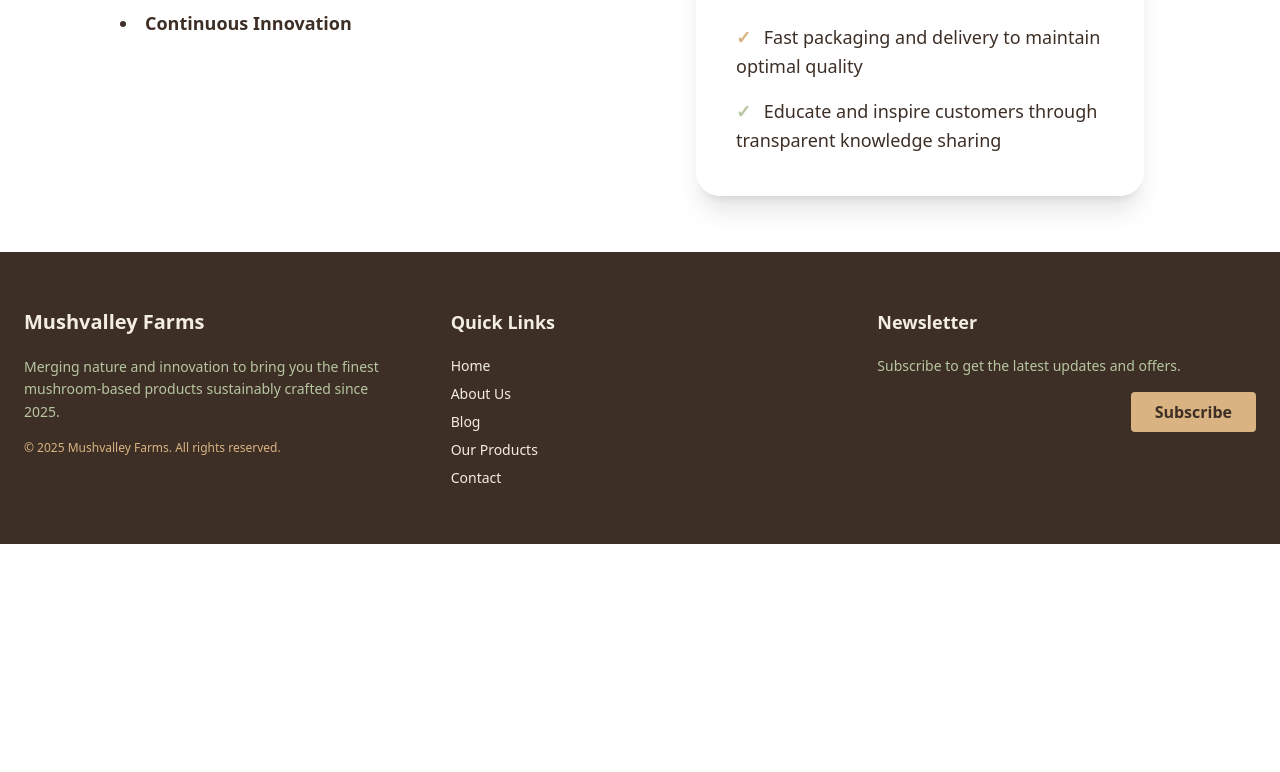
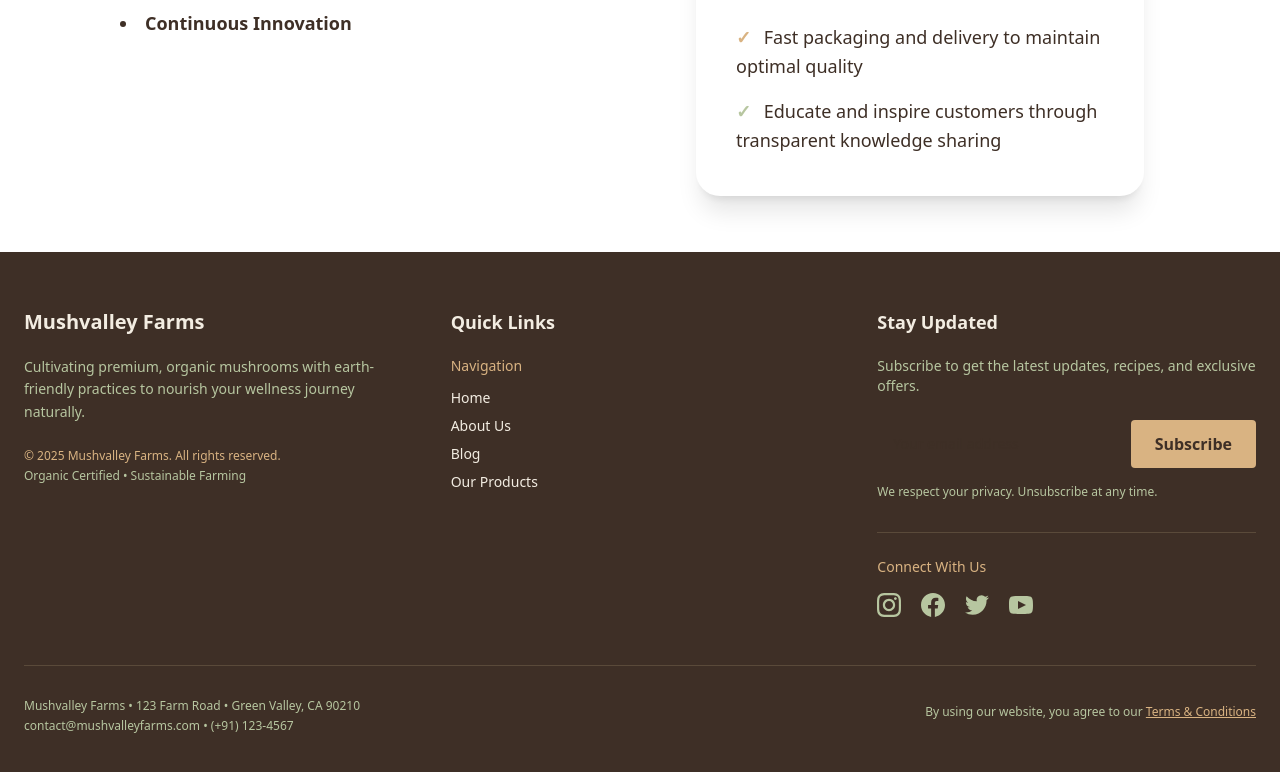
Before and after one commit to Raj85446696/MushvallyFarms, a React (Vite) app: page /aboutus in a window 1280 px wide. Shown: the part 1234-2006 px from the top of the page. Before the commit the page ends 1778 px from the top, so only its background shows below. Built offline with nearby package versions, Linux system fonts and the light colour scheme.

Commit message:
footer update

```diff
--- a/src/components/Footor.jsx
+++ b/src/components/Footor.jsx
@@ -1,82 +1,202 @@
 import React from "react";
 import { useNavigate } from "react-router-dom";
-
+import { toast } from "react-toastify";
 function Footor() {
   const navigate = useNavigate();
+
+  const openTerms = () => {
+    window.open("/documents/terms-and-conditions.pdf", "_blank");
+  };
+  // Newsletter handler
+  const handleNewsletterSubmit = (e) => {
+    e.preventDefault();
+    toast.success("Subscribed to newsletter!");
+  };
+
   return (
     <>
-      <footer className="bg-[#3e2f26] text-[#f3ede2] py-14 px-6">
-        <div className="max-w-7xl mx-auto flex flex-col md:flex-row justify-between gap-12">
+      <footer className="bg-[#3e2f26] text-[#f3ede2] py-14 px-4 sm:px-6">
+        <div className="max-w-7xl mx-auto">
+          <div className="flex flex-col md:flex-row justify-between gap-10 md:gap-12">
 
-          {/* About */}
+            {/* About Section */}
             <div className="md:w-1/3 text-center md:text-left">
-            <h3 className="font-bold text-xl mb-5">Mushvalley Farms</h3>
-            <p className="text-[#b7c6a0] mb-4 text-sm leading-relaxed">
-              Merging nature and innovation to bring you the finest
-              mushroom-based products sustainably crafted since 2025.
+              <h3 className="font-bold text-xl mb-5 text-[#f3ede2]">Mushvalley Farms</h3>
+              <p className="text-[#b7c6a0] mb-6 text-sm leading-relaxed">
+                Cultivating premium, organic mushrooms with earth-friendly practices
+                to nourish your wellness journey naturally.
               </p>
+              <div className="space-y-1">
                 <p className="text-xs text-[#d9b382]">
                   © 2025 Mushvalley Farms. All rights reserved.
                 </p>
+                <p className="text-xs text-[#b7c6a0]">
+                  Organic Certified • Sustainable Farming
+                </p>
+              </div>
             </div>
 
-          {/* Quick Links */}
-          <div className="md:w-1/3 text-left md:text-left">
-            <h4 className="font-semibold text-lg mb-5">Quick Links</h4>
+            {/* Quick Links & Legal Section */}
+            <div className="md:w-1/3">
+              <h4 className="font-semibold text-lg mb-5 text-[#f3ede2] text-center md:text-left">
+                Quick Links
+              </h4>
+
+              <div className="grid grid-cols-1 sm:grid-cols-2 gap-8">
+                {/* Navigation Links */}
+                <div>
+                  <h5 className="font-medium mb-3 text-sm text-[#d9b382]">Navigation</h5>
                   <ul className="space-y-2 text-sm">
+                    {[
+                      { label: "Home", path: "/" },
+                      { label: "About Us", path: "/aboutus" },
+                      { label: "Blog", path: "/ourblog" },
+                      { label: "Our Products", path: "/ourproduct" }
+                    ].map((item) => (
                       <li
-                className="hover:text-[#d9b382] cursor-pointer"
-                onClick={() => navigate("/")}
+                        key={item.label}
+                        className="hover:text-[#d9b382] cursor-pointer transition-colors duration-200 hover:translate-x-1"
+                        onClick={item.action || (() => navigate(item.path))}
                       >
-                Home
+                        {item.label}
                       </li>
-              <li
-                className="hover:text-[#d9b382] cursor-pointer"
-                onClick={() => navigate("/aboutus")}
-              >
-                About Us
-              </li>
-              <li
-                className="hover:text-[#d9b382] cursor-pointer"
-                onClick={() => navigate("/ourblog")}
-              >
-                Blog
-              </li>
-              <li
-                className="hover:text-[#d9b382] cursor-pointer"
-                onClick={() => navigate("/ourproduct")}
-              >
-                Our Products
-              </li>
-              <li
-                className="hover:text-[#d9b382] cursor-pointer"
-                onClick={() => console.log("Contact")}
-              >
-                Contact
-              </li>
+                    ))}
                   </ul>
                 </div>
+              </div>
+            </div>
 
-          {/* Newsletter */}
+            {/* Newsletter Section */}
             <div className="md:w-1/3 text-center md:text-left">
-            <h4 className="font-semibold text-lg mb-5">Newsletter</h4>
-            <p className="text-[#b7c6a0] mb-4 text-sm">
-              Subscribe to get the latest updates and offers.
+              <h4 className="font-semibold text-lg mb-5 text-[#f3ede2]">Stay Updated</h4>
+              <p className="text-[#b7c6a0] mb-6 text-sm">
+                Subscribe to get the latest updates, recipes, and exclusive offers.
               </p>
 
-            <form className="flex flex-col sm:flex-row gap-3 items-center sm:items-stretch">
+              <form onSubmit={handleNewsletterSubmit} className="space-y-4">
+                <div className="flex flex-col sm:flex-row gap-3">
                   <input
                     type="email"
-                placeholder="Your email"
-                className="rounded w-full px-4 py-2 text-[#3e2f26] text-sm outline-none focus:ring-2 focus:ring-[#d9b382]"
+                    placeholder="Your email address"
+                    className="rounded w-full px-4 py-3 text-[#3e2f26] text-sm outline-none focus:ring-2 focus:ring-[#d9b382] focus:border-transparent"
+                    required
                   />
                   <button
                     type="submit"
-                className="w-full sm:w-auto bg-[#d9b382] text-[#3e2f26] font-semibold px-6 py-2 rounded hover:bg-[#b7c6a0] transition-all duration-300"
+                    className="sm:w-auto bg-[#d9b382] hover:bg-[#c9a372] text-[#3e2f26] font-semibold px-6 py-3 rounded transition-all duration-300 whitespace-nowrap"
                   >
                     Subscribe
                   </button>
+                </div>
+                <p className="text-xs text-[#b7c6a0]">
+                  We respect your privacy. Unsubscribe at any time.
+                </p>
               </form>
+
+              {/* Social Media */}
+              <div className="mt-8 pt-6 border-t border-[#5a4a3a]">
+                <h5 className="font-medium mb-4 text-sm text-[#d9b382]">Connect With Us</h5>
+                <div className="flex justify-center md:justify-start space-x-5">
+                  {/* Instagram */}
+                  <a
+                    href="https://instagram.com/mushvalleyfarms"
+                    target="_blank"
+                    rel="noopener noreferrer"
+                    className="group text-[#b7c6a0] hover:text-white transition-all duration-300 transform hover:scale-110"
+                    aria-label="Instagram"
+                  >
+                    <svg
+                      xmlns="http://www.w3.org/2000/svg"
+                      className="h-6 w-6 group-hover:text-white"
+                      fill="currentColor"
+                      viewBox="0 0 24 24"
+                    >
+                      <path d="M12 2.163c3.204 0 3.584.012 4.85.07 3.252.148 4.771 1.691 4.919 4.919.058 1.265.069 1.645.069 4.849 0 3.205-.012 3.584-.069 4.849-.149 3.225-1.664 4.771-4.919 4.919-1.266.058-1.644.07-4.85.07-3.204 0-3.584-.012-4.849-.07-3.26-.149-4.771-1.699-4.919-4.92-.058-1.265-.07-1.644-.07-4.849 0-3.204.013-3.583.07-4.849.149-3.227 1.664-4.771 4.919-4.919 1.266-.057 1.645-.069 4.849-.069zm0-2.163c-3.259 0-3.667.014-4.947.072-4.358.2-6.78 2.618-6.98 6.98-.059 1.281-.073 1.689-.073 4.948 0 3.259.014 3.668.072 4.948.2 4.358 2.618 6.78 6.98 6.98 1.281.058 1.689.072 4.948.072 3.259 0 3.668-.014 4.948-.072 4.354-.2 6.782-2.618 6.979-6.98.059-1.28.073-1.689.073-4.948 0-3.259-.014-3.667-.072-4.947-.196-4.354-2.617-6.78-6.979-6.98-1.281-.059-1.69-.073-4.949-.073zm0 5.838c-3.403 0-6.162 2.759-6.162 6.162s2.759 6.163 6.162 6.163 6.162-2.759 6.162-6.163c0-3.403-2.759-6.162-6.162-6.162zm0 10.162c-2.209 0-4-1.79-4-4 0-2.209 1.791-4 4-4s4 1.791 4 4c0 2.21-1.791 4-4 4zm6.406-11.845c-.796 0-1.441.645-1.441 1.44s.645 1.44 1.441 1.44c.795 0 1.439-.645 1.439-1.44s-.644-1.44-1.439-1.44z"/>
+                    </svg>
+                  </a>
+
+                  {/* Facebook */}
+                  <a
+                    href="https://facebook.com/mushvalleyfarms"
+                    target="_blank"
+                    rel="noopener noreferrer"
+                    className="group text-[#b7c6a0] hover:text-white transition-all duration-300 transform hover:scale-110"
+                    aria-label="Facebook"
+                  >
+                    <svg
+                      xmlns="http://www.w3.org/2000/svg"
+                      className="h-6 w-6 group-hover:text-white"
+                      fill="currentColor"
+                      viewBox="0 0 24 24"
+                    >
+                      <path d="M24 12.073c0-6.627-5.373-12-12-12s-12 5.373-12 12c0 5.99 4.388 10.954 10.125 11.854v-8.385H7.078v-3.47h3.047V9.43c0-3.007 1.792-4.669 4.533-4.669 1.312 0 2.686.235 2.686.235v2.953H15.83c-1.491 0-1.956.925-1.956 1.874v2.25h3.328l-.532 3.47h-2.796v8.385C19.612 23.027 24 18.062 24 12.073z"/>
+                    </svg>
+                  </a>
+
+                  {/* Twitter/X */}
+                  <a
+                    href="https://twitter.com/mushvalleyfarms"
+                    target="_blank"
+                    rel="noopener noreferrer"
+                    className="group text-[#b7c6a0] hover:text-white transition-all duration-300 transform hover:scale-110"
+                    aria-label="Twitter"
+                  >
+                    <svg
+                      xmlns="http://www.w3.org/2000/svg"
+                      className="h-6 w-6 group-hover:text-white"
+                      fill="currentColor"
+                      viewBox="0 0 24 24"
+                    >
+                      <path d="M23.953 4.57a10 10 0 01-2.825.775 4.958 4.958 0 002.163-2.723c-.951.555-2.005.959-3.127 1.184a4.92 4.92 0 00-8.384 4.482C7.69 8.095 4.067 6.13 1.64 3.162a4.822 4.822 0 00-.666 2.475c0 1.71.87 3.213 2.188 4.096a4.904 4.904 0 01-2.228-.616v.06a4.923 4.923 0 003.946 4.827 4.996 4.996 0 01-2.212.085 4.936 4.936 0 004.604 3.417 9.867 9.867 0 01-6.102 2.105c-.39 0-.779-.023-1.17-.067a13.995 13.995 0 007.557 2.213c9.053 0 13.998-7.496 13.998-13.985 0-.21 0-.42-.015-.63A9.935 9.935 0 0024 4.59z"/>
+                    </svg>
+                  </a>
+
+                  {/* YouTube */}
+                  <a
+                    href="https://youtube.com/c/mushvalleyfarms"
+                    target="_blank"
+                    rel="noopener noreferrer"
+                    className="group text-[#b7c6a0] hover:text-white transition-all duration-300 transform hover:scale-110"
+                    aria-label="YouTube"
+                  >
+                    <svg
+                      xmlns="http://www.w3.org/2000/svg"
+                      className="h-6 w-6 group-hover:text-white"
+                      fill="currentColor"
+                      viewBox="0 0 24 24"
+                    >
+                      <path d="M19.615 3.184c-3.604-.246-11.631-.245-15.23 0-3.897.266-4.356 2.62-4.385 8.816.029 6.185.484 8.549 4.385 8.816 3.6.245 11.626.246 15.23 0 3.897-.266 4.356-2.62 4.385-8.816-.029-6.185-.484-8.549-4.385-8.816zm-10.615 12.816v-8l8 3.993-8 4.007z"/>
+                    </svg>
+                  </a>
+                </div>
+              </div>
+            </div>
+          </div>
+
+          {/* Bottom Legal Bar */}
+          <div className="mt-12 pt-8 border-t border-[#5a4a3a]">
+            <div className="flex flex-col md:flex-row justify-between items-center gap-4">
+              <div className="text-center md:text-left">
+                <p className="text-xs text-[#b7c6a0]">
+                  Mushvalley Farms • 123 Farm Road • Green Valley, CA 90210
+                </p>
+                <p className="text-xs text-[#b7c6a0] mt-1">
+                  contact@mushvalleyfarms.com • (+91) 123-4567
+                </p>
+              </div>
+
+              <div className="text-xs text-[#b7c6a0] text-center md:text-right">
+                <p className="mb-2">
+                  By using our website, you agree to our{" "}
+                  <button
+                    className="text-[#d9b382] hover:text-white cursor-pointer underline transition-colors duration-200"
+                    onClick={openTerms}
+                  >
+                    Terms & Conditions
+                  </button>
+                </p>
+              </div>
+            </div>
           </div>
         </div>
       </footer>
--- a/src/pages/OurProduct.jsx
+++ b/src/pages/OurProduct.jsx
@@ -114,7 +114,7 @@ function OurProduct() {
   const openRazorpayPopup = (order) => {
     const token = localStorage.getItem("token");
     const options = {
-      key: "rzp_test_RZbWROZOjz6zOD",
+      key: "rzp_test_RkfAaRs83PNKJl",
       amount: order.amount,
       currency: order.currency,
       name: "Organic Store",
```
Also changed, not shown: 1 other file (tests, documents, lock files or other folders). Lines whose indentation alone changed are shown as unchanged.
